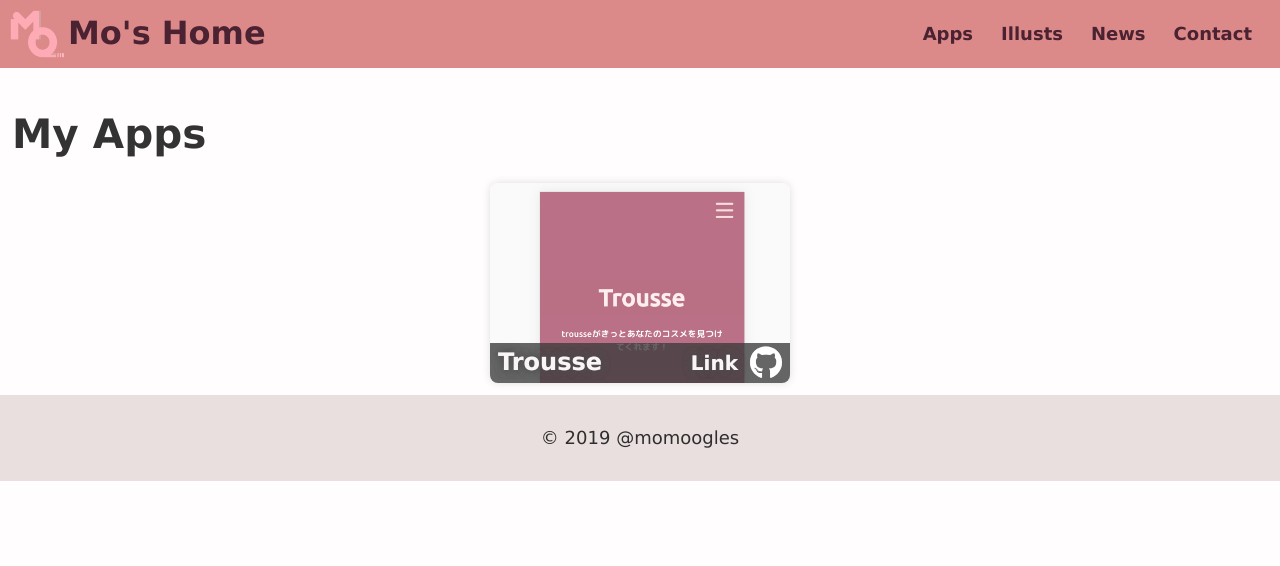
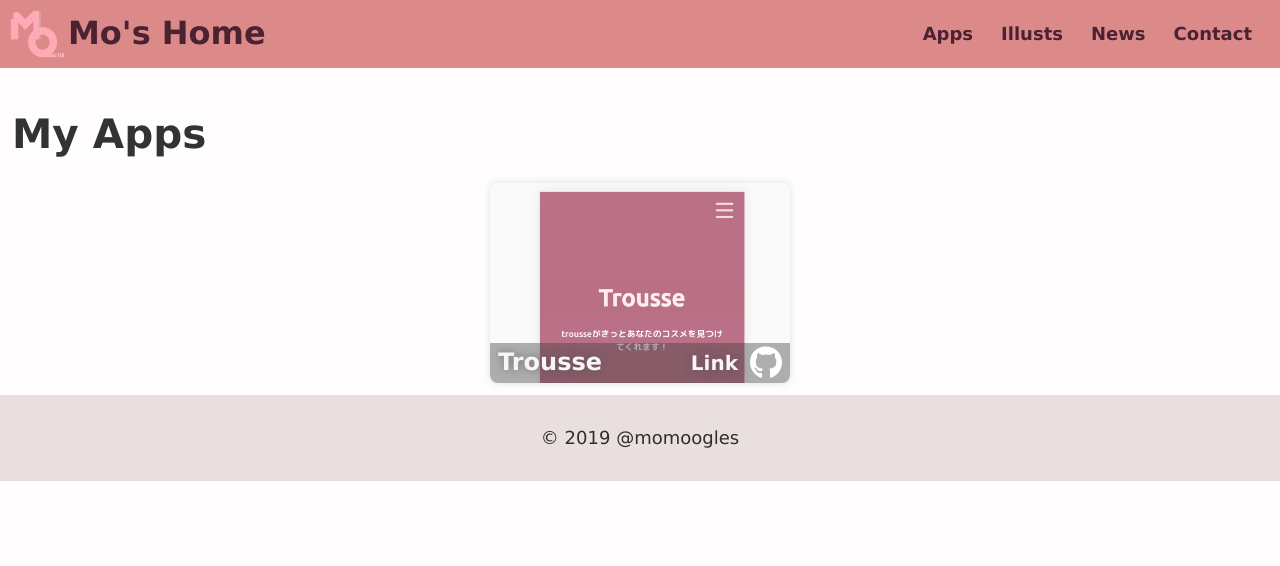
Before and after one commit to momoogles/momoogles.github.io, a Gatsby site: page /apps in a window 1280 px wide. Built offline with nearby package versions, Linux system fonts and the light colour scheme; Gatsby itself is replaced by a stand-in of ours.

Commit message:
modify the style for the image view

```diff
--- a/src/pages/apps.js
+++ b/src/pages/apps.js
@@ -54,26 +54,6 @@ const AppsPage = () => {
                   </svg>
                 </div>
               </div>
-              <div className="img-info">
-                <h2 className="title">Trousse</h2>
-                <div className="link-wrap">
-                  <span className="site-link">Link</span>
-                  <svg className="github-link" aria-hidden="true" focusable="false" data-prefix="fab" data-icon="github" role="img" xmlns="http://www.w3.org/2000/svg" viewBox="0 0 496 512">
-                    <filter id="drop-shadow"><feGaussianBlur in="SourceAlpha" stdDeviation="30" /></filter>
-                    <path fill="white" d="M165.9 397.4c0 2-2.3 3.6-5.2 3.6-3.3.3-5.6-1.3-5.6-3.6 0-2 2.3-3.6 5.2-3.6 3-.3 5.6 1.3 5.6 3.6zm-31.1-4.5c-.7 2 1.3 4.3 4.3 4.9 2.6 1 5.6 0 6.2-2s-1.3-4.3-4.3-5.2c-2.6-.7-5.5.3-6.2 2.3zm44.2-1.7c-2.9.7-4.9 2.6-4.6 4.9.3 2 2.9 3.3 5.9 2.6 2.9-.7 4.9-2.6 4.6-4.6-.3-1.9-3-3.2-5.9-2.9zM244.8 8C106.1 8 0 113.3 0 252c0 110.9 69.8 205.8 169.5 239.2 12.8 2.3 17.3-5.6 17.3-12.1 0-6.2-.3-40.4-.3-61.4 0 0-70 15-84.7-29.8 0 0-11.4-29.1-27.8-36.6 0 0-22.9-15.7 1.6-15.4 0 0 24.9 2 38.6 25.8 21.9 38.6 58.6 27.5 72.9 20.9 2.3-16 8.8-27.1 16-33.7-55.9-6.2-112.3-14.3-112.3-110.5 0-27.5 7.6-41.3 23.6-58.9-2.6-6.5-11.1-33.3 2.6-67.9 20.9-6.5 69 27 69 27 20-5.6 41.5-8.5 62.8-8.5s42.8 2.9 62.8 8.5c0 0 48.1-33.6 69-27 13.7 34.7 5.2 61.4 2.6 67.9 16 17.7 25.8 31.5 25.8 58.9 0 96.5-58.9 104.2-114.8 110.5 9.2 7.9 17 22.9 17 46.4 0 33.7-.3 75.4-.3 83.6 0 6.5 4.6 14.4 17.3 12.1C428.2 457.8 496 362.9 496 252 496 113.3 383.5 8 244.8 8zM97.2 352.9c-1.3 1-1 3.3.7 5.2 1.6 1.6 3.9 2.3 5.2 1 1.3-1 1-3.3-.7-5.2-1.6-1.6-3.9-2.3-5.2-1zm-10.8-8.1c-.7 1.3.3 2.9 2.3 3.9 1.6 1 3.6.7 4.3-.7.7-1.3-.3-2.9-2.3-3.9-2-.6-3.6-.3-4.3.7zm32.4 35.6c-1.6 1.3-1 4.3 1.3 6.2 2.3 2.3 5.2 2.6 6.5 1 1.3-1.3.7-4.3-1.3-6.2-2.2-2.3-5.2-2.6-6.5-1zm-11.4-14.7c-1.6 1-1.6 3.6 0 5.9 1.6 2.3 4.3 3.3 5.6 2.3 1.6-1.3 1.6-3.9 0-6.2-1.4-2.3-4-3.3-5.6-2z"></path>
-                  </svg>
-                </div>
-              </div>
-              <div className="img-info">
-                <h2 className="title">Trousse</h2>
-                <div className="link-wrap">
-                  <span className="site-link">Link</span>
-                  <svg className="github-link" aria-hidden="true" focusable="false" data-prefix="fab" data-icon="github" role="img" xmlns="http://www.w3.org/2000/svg" viewBox="0 0 496 512">
-                    <filter id="drop-shadow"><feGaussianBlur in="SourceAlpha" stdDeviation="30" /></filter>
-                    <path fill="white" d="M165.9 397.4c0 2-2.3 3.6-5.2 3.6-3.3.3-5.6-1.3-5.6-3.6 0-2 2.3-3.6 5.2-3.6 3-.3 5.6 1.3 5.6 3.6zm-31.1-4.5c-.7 2 1.3 4.3 4.3 4.9 2.6 1 5.6 0 6.2-2s-1.3-4.3-4.3-5.2c-2.6-.7-5.5.3-6.2 2.3zm44.2-1.7c-2.9.7-4.9 2.6-4.6 4.9.3 2 2.9 3.3 5.9 2.6 2.9-.7 4.9-2.6 4.6-4.6-.3-1.9-3-3.2-5.9-2.9zM244.8 8C106.1 8 0 113.3 0 252c0 110.9 69.8 205.8 169.5 239.2 12.8 2.3 17.3-5.6 17.3-12.1 0-6.2-.3-40.4-.3-61.4 0 0-70 15-84.7-29.8 0 0-11.4-29.1-27.8-36.6 0 0-22.9-15.7 1.6-15.4 0 0 24.9 2 38.6 25.8 21.9 38.6 58.6 27.5 72.9 20.9 2.3-16 8.8-27.1 16-33.7-55.9-6.2-112.3-14.3-112.3-110.5 0-27.5 7.6-41.3 23.6-58.9-2.6-6.5-11.1-33.3 2.6-67.9 20.9-6.5 69 27 69 27 20-5.6 41.5-8.5 62.8-8.5s42.8 2.9 62.8 8.5c0 0 48.1-33.6 69-27 13.7 34.7 5.2 61.4 2.6 67.9 16 17.7 25.8 31.5 25.8 58.9 0 96.5-58.9 104.2-114.8 110.5 9.2 7.9 17 22.9 17 46.4 0 33.7-.3 75.4-.3 83.6 0 6.5 4.6 14.4 17.3 12.1C428.2 457.8 496 362.9 496 252 496 113.3 383.5 8 244.8 8zM97.2 352.9c-1.3 1-1 3.3.7 5.2 1.6 1.6 3.9 2.3 5.2 1 1.3-1 1-3.3-.7-5.2-1.6-1.6-3.9-2.3-5.2-1zm-10.8-8.1c-.7 1.3.3 2.9 2.3 3.9 1.6 1 3.6.7 4.3-.7.7-1.3-.3-2.9-2.3-3.9-2-.6-3.6-.3-4.3.7zm32.4 35.6c-1.6 1.3-1 4.3 1.3 6.2 2.3 2.3 5.2 2.6 6.5 1 1.3-1.3.7-4.3-1.3-6.2-2.2-2.3-5.2-2.6-6.5-1zm-11.4-14.7c-1.6 1-1.6 3.6 0 5.9 1.6 2.3 4.3 3.3 5.6 2.3 1.6-1.3 1.6-3.9 0-6.2-1.4-2.3-4-3.3-5.6-2z"></path>
-                  </svg>
-                </div>
-              </div>
             </article>
           </div>
           {/* <article className="img-view">
```
